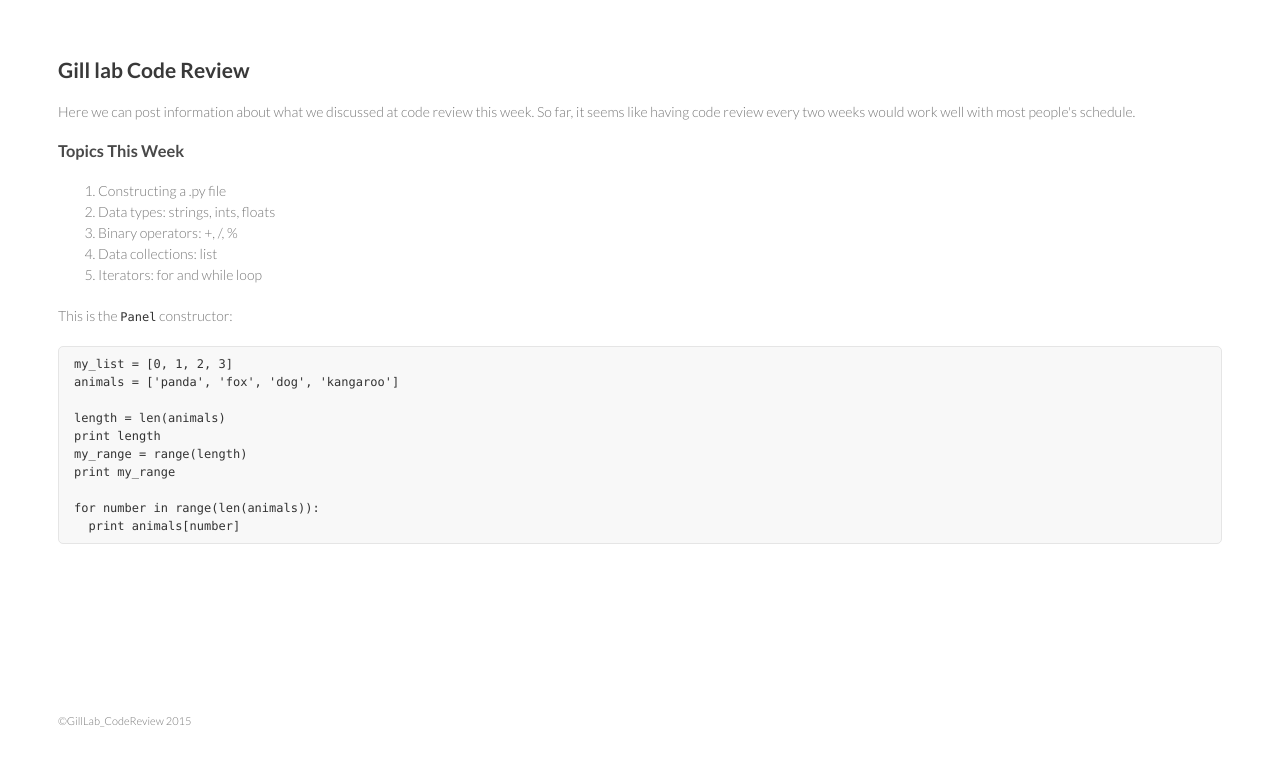
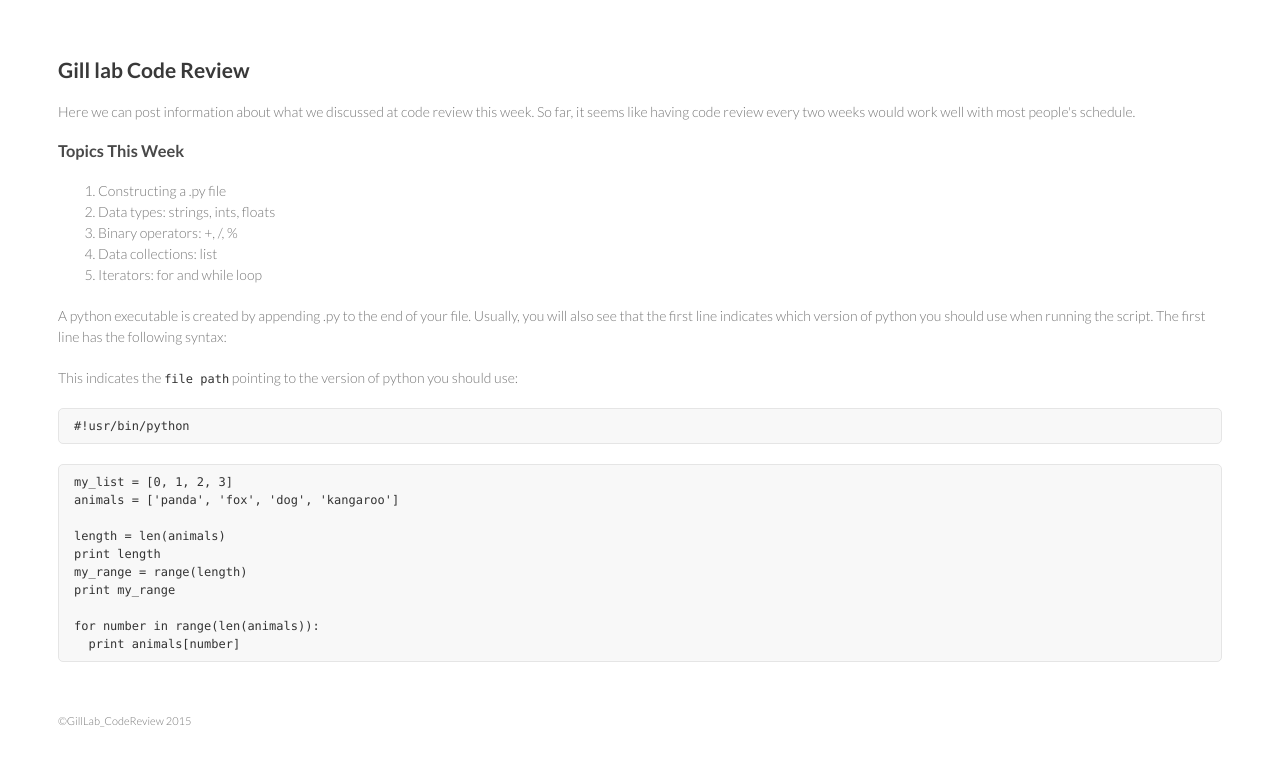
Before and after one commit to AndreaEdwards/AndreaEdwards.github.io, a plain HTML site: page index.html in a window 1280 px wide. Drawn offline with Linux system fonts and the light colour scheme.

Commit message:
editing index.html v13

```diff
--- a/index.html
+++ b/index.html
@@ -25,8 +25,13 @@
   <li>Iterators: for and while loop</li>
 </ol>
 
+<p>A python executable is created by appending .py to the end of your file. Usually, you will also see that the first line indicates which version of python you should use when running the script. The first line has the following syntax:</p>
 
-<p>This is the <code>Panel</code> constructor:</p>
+<p>This indicates the <code>file path</code> pointing to the version of python you should use:</p>
+<pre><code>#!usr/bin/python
+</code></pre>
+
+
 <pre><code>my_list = [0, 1, 2, 3]
 animals = ['panda', 'fox', 'dog', 'kangaroo']
 
```
